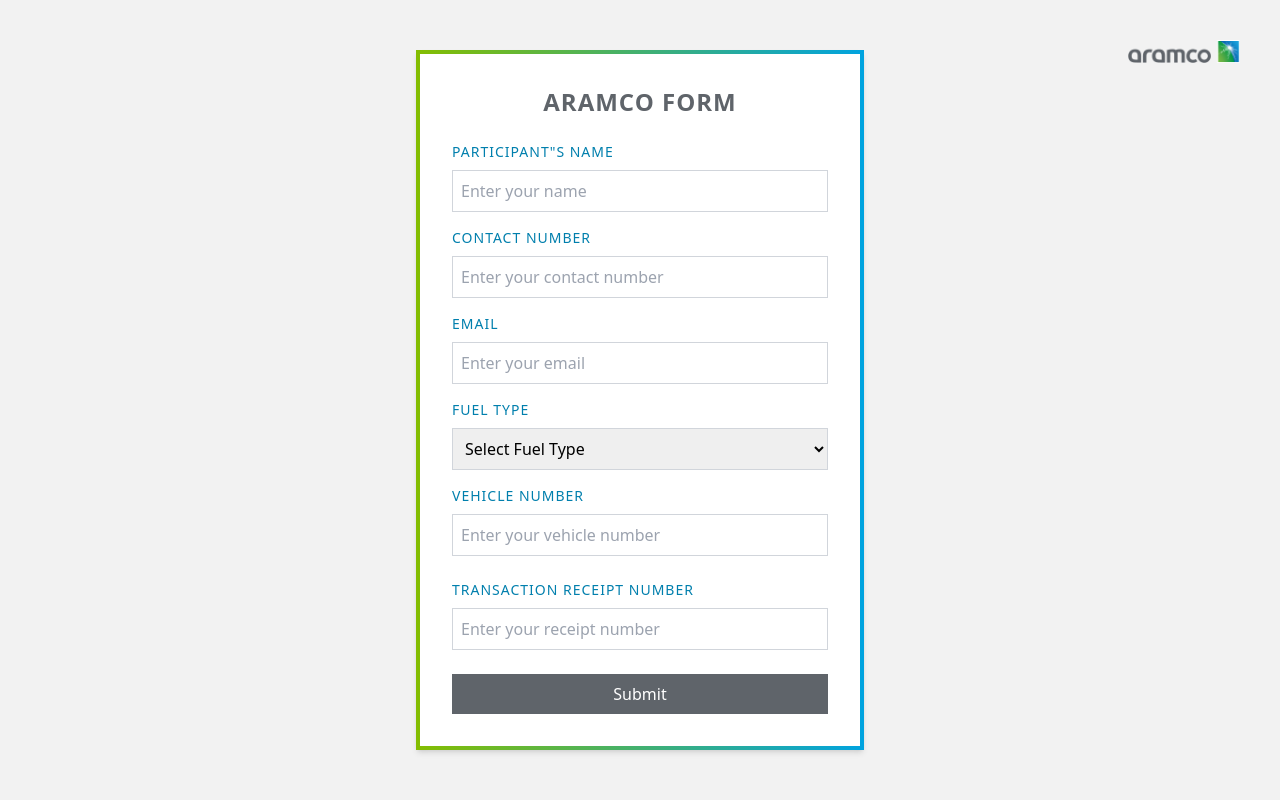
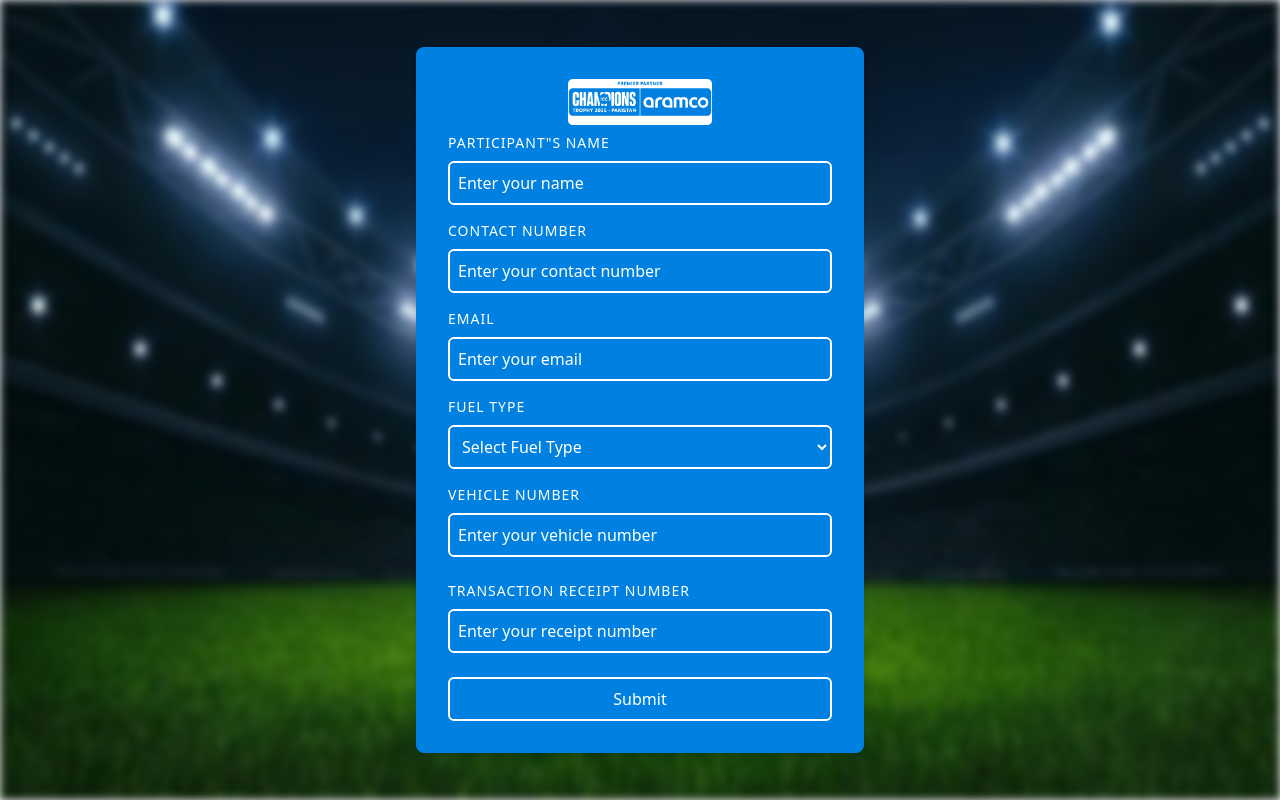
Before and after one commit to Eviar-Pakistan/Aramco, a Django app: page / in a window 1280 px wide. Run offline with Django 4.2, Linux system fonts and the light colour scheme; some libraries are stand-ins or nearby versions.

Commit message:
frontend updated and sms service applied

```diff
--- a/aramco/settings.py
+++ b/aramco/settings.py
@@ -122,3 +122,7 @@
 # https://docs.djangoproject.com/en/4.2/ref/settings/#default-auto-field
 
 DEFAULT_AUTO_FIELD = 'django.db.models.BigAutoField'
+
+
+api_key = 'TEbVJ1uBlNCZ0gWYmVmTjtl9LOt0IvUe'
+from_number = '998008'
--- a/aramco/urls.py
+++ b/aramco/urls.py
@@ -17,10 +17,11 @@
 from django.contrib import admin
 from django.urls import path
 from myapp.views import home
-from myapp.views import register
+from myapp.views import register,send_sms
 
 urlpatterns = [
     path('admin/', admin.site.urls),
     path('', home, name='home'),
     path("api/register", register, name="register"),
+    path('send_sms', send_sms, name='send_sms'),
 ]
--- a/myapp/views.py
+++ b/myapp/views.py
@@ -3,6 +3,10 @@
 from django.views.decorators.csrf import csrf_exempt
 from .models import Participant
 import json
+import requests
+
+from aramco.settings import api_key,from_number
+
 def home(request):
     return render(request, 'form.html')
 
@@ -25,3 +29,33 @@
         except Exception as e:
             return JsonResponse({"error": str(e)}, status=400)
     return JsonResponse({"error": "Invalid request"}, status=400)
+
+
+
+
+def send_sms(request):
+    if request.method == "POST":
+        try:
+            # Parse the request body
+            data = json.loads(request.body)
+            contact_no = data.get('contactNo')  # Get the contact number from the request
+            random_transcation_id = data.get('randomId')  # Get the random transaction ID from the request
+
+
+            # Construct the URL
+            url = f'https://api.itelservices.net/send.php?transaction_id={random_transcation_id}&api_key={api_key}&number=92{contact_no}&text=Your entry has been received for Aramco CT25 lucky draw!&from={from_number}&type=sms'
+
+            # Send the request
+            response = requests.get(url)
+
+            print(response.text)
+
+            # Handle the response
+            if response.status_code == 200:
+                return JsonResponse({'success': True, 'message': 'SMS sent successfully.'}, status=200)
+            else:
+                return JsonResponse({'success': False, 'message': f'Failed to send SMS: {response.text}'}, status=500)
+        except Exception as e:
+            return JsonResponse({'success': False, 'message': f'Error: {str(e)}'}, status=500)
+    else:
+        return JsonResponse({'success': False, 'message': 'Invalid request method.'}, status=405)
--- a/templates/form.html
+++ b/templates/form.html
@@ -8,58 +8,61 @@
     <script src="https://cdn.tailwindcss.com"></script>
 </head>
 <body class="sm:bg-[#f2f2f2] flex items-center justify-center h-screen relative">
-    <img src="{% static 'images/aramcologo.png' %}" alt="aramco Logo" class="absolute sm:top-10 sm:right-10 top-2 right-2 w-28 h-auto">
+    <img src="{% static 'images/ground.jpg' %}" class="absolute -z-20 h-screen w-screen blur-sm">
 
-    <div  id="popup" class="hidden w-[200px] h-[200px] p-1  bg-gradient-to-r from-[#84BD00]  to-[#00a3e0] ">
-     <div  class=" bg-white w-full h-full flex items-center justify-center">
-        <p class="text-xl text-[#1798d5] text-center ">Your entry has been submitted</p>
-     </div>
+
+
+     <div  id="popup" class=" hidden bg-[#0080e1] text-white w-[200px] h-[200px] flex items-center justify-center rounded-lg">
+        <p class="text-xl  text-center ">Your entry has been submitted</p>
      </div>
 
+
     </div>
-    <div id="main" class="sm:shadow-md w-full max-w-md p-1  sm:bg-gradient-to-r from-[#84BD00]  to-[#00a3e0] ">
-        <div  class="bg-white p-8 w-full max-w-md">
-            <h1 class="text-xl sm:text-2xl font-bold text-center text-[#5f646a] mb-1 sm:mb-6 tracking-[1px]">ARAMCO FORM</h1>
+
+    <div id="main" class="sm:shadow-md bg-[#0080e1] p-8 w-full max-w-md rounded-lg">
+        <div class="flex items-center justify-center">
+            <img src="{% static 'images/logo.png' %}" alt="aramco Logo" class=" mb-2 sm:w-36 w-28 h-auto">
+        </div>
+
         <form method="POST">
             {% csrf_token %}
             <div class="mb-4">
-                    <label for="name" class="block text-sm font-medium mb-2  text-[#007fad] tracking-[1px]">PARTICIPANT"S NAME</label>
-                    <input type="text" id="name" name="name" class="w-full border border-gray-300 p-2 focus:outline-none focus:border focus:border-[#83c1d7]" placeholder="Enter your name" required>
+                <label for="name" class="block text-sm font-medium mb-2 text-white tracking-[1px]">PARTICIPANT"S NAME</label>
+                <input type="text" id="name" name="name"  class="w-full border-2 placeholder-white text-white  border-white p-2 focus:outline-none focus:border-green-500 rounded-md  bg-transparent" placeholder="Enter your name" required>
             </div>
             <div class="mb-4">
-                    <label for="contact" class="block text-sm font-medium mb-2 text-[#007fad] tracking-[1px]">CONTACT NUMBER</label>
-                    <input type="text" id="contact" name="contact" class="w-full border border-gray-300  p-2 focus:outline-none focus:border focus:border-[#83c1d7]" placeholder="Enter your contact number" required>
+                <label for="contact" class="block text-sm font-medium mb-2 text-white tracking-[1px]">CONTACT NUMBER</label>
+                <input type="number" id="contact" name="contact" class="w-full border-2 placeholder-white text-white border-white p-2 focus:outline-none focus:border-green-500 rounded-md bg-transparent" placeholder="Enter your contact number" required>
             </div>
             <div class="mb-4">
-                    <label for="email" class="block text-sm font-medium  mb-2 text-[#007fad] tracking-[1px]">EMAIL</label>
-                    <input type="email" id="email" name="email" class="w-full border border-gray-300  p-2 focus:outline-none focus:border focus:border-[#83c1d7]" placeholder="Enter your email" required>
+                <label for="email" class="block text-sm font-medium mb-2 text-white tracking-[1px]">EMAIL</label>
+                <input type="email" id="email" name="email" class="w-full border-2 border-white p-2 placeholder-white text-white focus:outline-none focus:border-green-500 rounded-md bg-transparent" placeholder="Enter your email" required>
             </div>
             <div class="mb-4">
-                    <label for="fuel" class="block text-sm font-medium mb-2 text-[#007fad] tracking-[1px]">FUEL TYPE</label>
-                    <select id="fuel" name="fuel" class="w-full border border-gray-300  p-2 focus:outline-none focus:border focus:border-[#83c1d7]" required>
-                        <option value="">Select Fuel Type</option>
-                        <option value="Petrol">Petrol</option>
-                        <option value="Diesel">Diesel</option>
-                        <option value="Electric">Electric</option>
+                <label for="fuel" class="block text-sm font-medium mb-2 text-white tracking-[1px]">FUEL TYPE</label>
+                <select id="fuel" name="fuel" class="w-full border-2 border-white p-2 focus:outline-none placeholder-white text-white focus:border-green-500 rounded-md bg-transparent" required>
+                    <option class="text-black" value="">Select Fuel Type</option>
+                    <option class="text-black" value="Petrol">Petrol</option>
+                    <option class="text-black" value="Diesel">Diesel</option>
+                    <option class="text-black" value="Electric">Electric</option>
                 </select>
             </div>
             <div class="mb-6">
-                    <label for="vehicle" class="block text-sm font-medium mb-2 text-[#007fad] tracking-[1px]">VEHICLE NUMBER</label>
-                    <input type="text" id="vehicle" name="vehicle" class="w-full border border-gray-300  p-2 focus:outline-none focus:border focus:border-[#83c1d7]" placeholder="Enter your vehicle number" required>
+                <label for="vehicle" class="block text-sm font-medium mb-2 text-white tracking-[1px] ">VEHICLE NUMBER</label>
+                <input type="text" id="vehicle" name="vehicle" class="w-full border-2 border-white p-2 placeholder-white text-white focus:outline-none focus:border-green-500 rounded-md bg-transparent" placeholder="Enter your vehicle number" required>
             </div>
 
             <div class="mb-6">
-                    <label for="receipt" class="block text-sm font-medium mb-2 text-[#007fad] tracking-[1px]">TRANSACTION RECEIPT NUMBER</label>
-                    <input type="text" id="receipt" name="vehicle" class="w-full border border-gray-300  p-2 focus:outline-none focus:border focus:border-[#83c1d7]" placeholder="Enter your receipt number" required>
+                <label for="receipt" class="block text-sm font-medium mb-2 text-white tracking-[1px] ">TRANSACTION RECEIPT NUMBER</label>
+                <input type="text" id="receipt" name="receipt" class="w-full border-2 border-white p-2 placeholder-white text-white focus:outline-none focus:border-green-500 rounded-md bg-transparent" placeholder="Enter your receipt number" required>
             </div>
 
-                <button type="submit" id="submitBtn" class="w-full bg-[#5f646a] text-white font-medium py-2  hover:bg-gray-600 transition duration-200">Submit</button>
+            <button type="submit" id="submitBtn" class="w-full  text-white hover:text-[#0080e1] font-medium py-2 rounded-md hover:bg-gray-100 transition duration-200 border-2 border-white ">Submit</button>
         </form>
 
         {% comment %} <div id="alert" class="hidden mt-4 p-4 bg-red-100 border border-red-200 text-red-700 rounded-lg "></div> {% endcomment %}
+    </div>
 
-        </div>
-    </div>
 
 
     {% comment %} <div class="hidden sm:flex absolute w-full h-1/2  top-0 bg-[#dcedf4] -z-10"></div>
```
Also changed, not shown: static/js/index.js (+69 -1 lines), static/images/ground.jpg (added), static/images/logo.png (added). Lines whose indentation alone changed are shown as unchanged.
